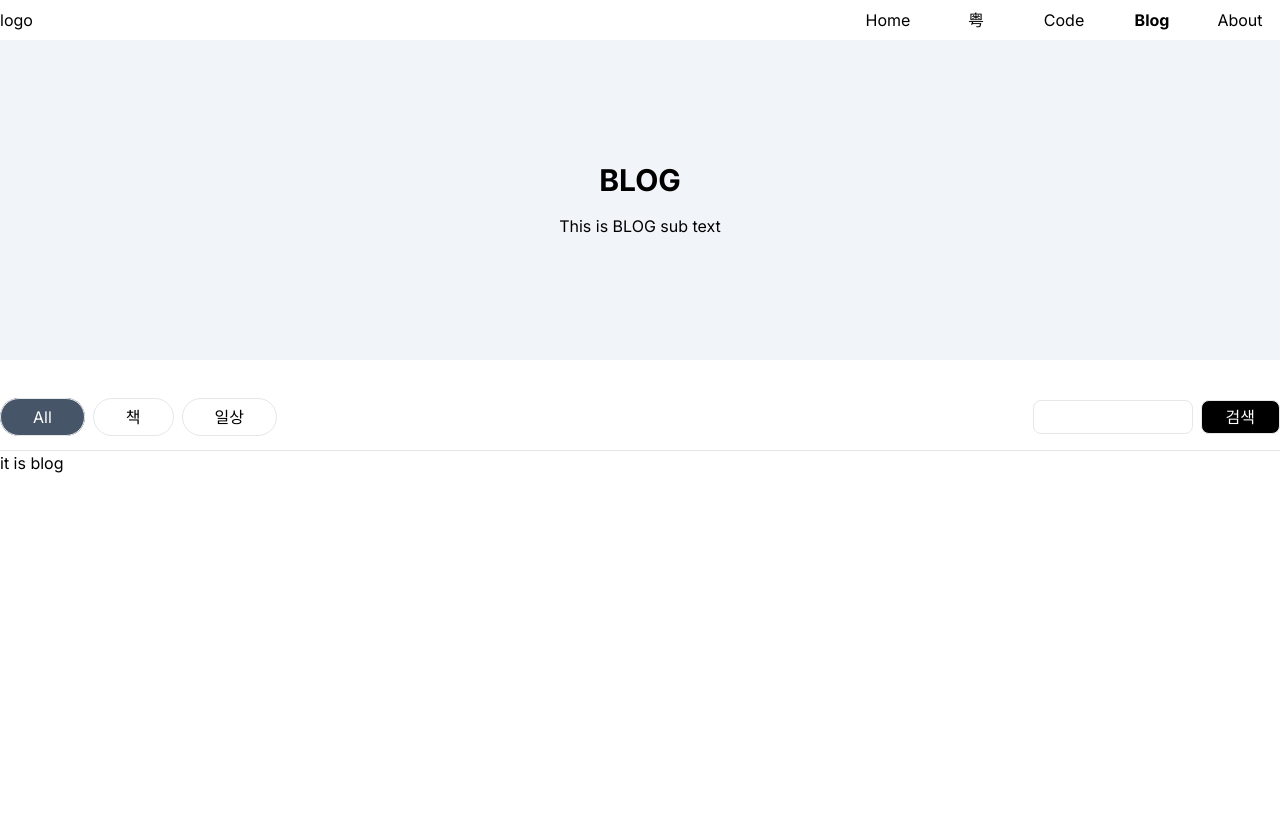
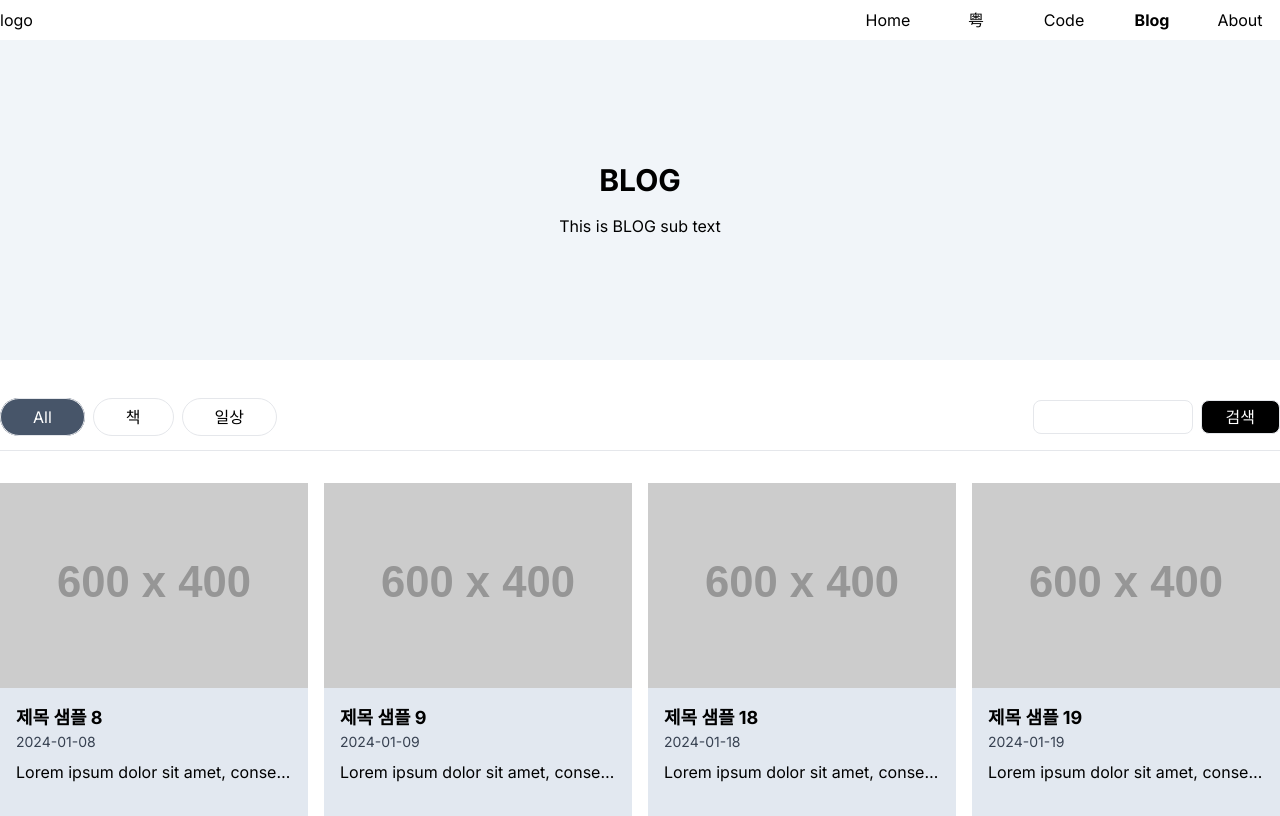
Before and after one commit to Dogkaebi5/blog, a Next.js app: page /blog in a window 1280 px wide. Built offline with nearby package versions, Linux system fonts and the light colour scheme.

Commit message:
카드, 카드리스트, 카드리스트 세터 분리 작성. 각 페이지 레이지아웃 삭제, 페이지에 구현

```diff
--- a/public/json/data.json
+++ b/public/json/data.json
@@ -1,5 +1,5 @@
 {
-  "data" : [
+  "data": [
     {
       "id": 1,
       "title": "제목 샘플 1",
@@ -40,7 +40,7 @@
       "id": 5,
       "title": "제목 샘플 5",
       "category": "code",
-      "tag": "html",
+      "tag": "HTML",
       "date": "2024-01-05T00:00:00",
       "thumbnail": "https://placehold.co/600x400.png",
       "content": "Lorem ipsum dolor sit amet, consectetur adipiscing elit, sed do eiusmod tempor incididunt ut labore et dolore magna aliqua. Ut enim ad minim veniam, quis nostrud exercitation ullamco laboris nisi ut aliquip ex ea commodo consequat. Duis aute irure dolor in reprehenderit in voluptate velit esse cillum dolore eu fugiat nulla pariatur. Excepteur sint occaecat cupidatat non proident, sunt in culpa qui officia deserunt mollit anim id est laborum."
@@ -49,7 +49,7 @@
       "id": 6,
       "title": "제목 샘플 6",
       "category": "code",
-      "tag": "css",
+      "tag": "CSS",
       "date": "2024-01-06T00:00:00",
       "thumbnail": "https://placehold.co/600x400.png",
       "content": "Lorem ipsum dolor sit amet, consectetur adipiscing elit, sed do eiusmod tempor incididunt ut labore et dolore magna aliqua. Ut enim ad minim veniam, quis nostrud exercitation ullamco laboris nisi ut aliquip ex ea commodo consequat. Duis aute irure dolor in reprehenderit in voluptate velit esse cillum dolore eu fugiat nulla pariatur. Excepteur sint occaecat cupidatat non proident, sunt in culpa qui officia deserunt mollit anim id est laborum."
@@ -58,7 +58,7 @@
       "id": 7,
       "title": "제목 샘플 7",
       "category": "code",
-      "tag": "javascript",
+      "tag": "JavaScript",
       "date": "2024-01-07T00:00:00",
       "thumbnail": "https://placehold.co/600x400.png",
       "content": "Lorem ipsum dolor sit amet, consectetur adipiscing elit, sed do eiusmod tempor incididunt ut labore et dolore magna aliqua. Ut enim ad minim veniam, quis nostrud exercitation ullamco laboris nisi ut aliquip ex ea commodo consequat. Duis aute irure dolor in reprehenderit in voluptate velit esse cillum dolore eu fugiat nulla pariatur. Excepteur sint occaecat cupidatat non proident, sunt in culpa qui officia deserunt mollit anim id est laborum."
@@ -130,7 +130,7 @@
       "id": 15,
       "title": "제목 샘플 15",
       "category": "code",
-      "tag": "html",
+      "tag": "HTML",
       "date": "2024-01-15T00:00:00",
       "thumbnail": "https://placehold.co/600x400.png",
       "content": "Lorem ipsum dolor sit amet, consectetur adipiscing elit, sed do eiusmod tempor incididunt ut labore et dolore magna aliqua. Ut enim ad minim veniam, quis nostrud exercitation ullamco laboris nisi ut aliquip ex ea commodo consequat. Duis aute irure dolor in reprehenderit in voluptate velit esse cillum dolore eu fugiat nulla pariatur. Excepteur sint occaecat cupidatat non proident, sunt in culpa qui officia deserunt mollit anim id est laborum."
@@ -139,7 +139,7 @@
       "id": 16,
       "title": "제목 샘플 16",
       "category": "code",
-      "tag": "css",
+      "tag": "CSS",
       "date": "2024-01-16T00:00:00",
       "thumbnail": "https://placehold.co/600x400.png",
       "content": "Lorem ipsum dolor sit amet, consectetur adipiscing elit, sed do eiusmod tempor incididunt ut labore et dolore magna aliqua. Ut enim ad minim veniam, quis nostrud exercitation ullamco laboris nisi ut aliquip ex ea commodo consequat. Duis aute irure dolor in reprehenderit in voluptate velit esse cillum dolore eu fugiat nulla pariatur. Excepteur sint occaecat cupidatat non proident, sunt in culpa qui officia deserunt mollit anim id est laborum."
@@ -148,7 +148,7 @@
       "id": 17,
       "title": "제목 샘플 17",
       "category": "code",
-      "tag": "javascript",
+      "tag": "JavaScript",
       "date": "2024-01-17T00:00:00",
       "thumbnail": "https://placehold.co/600x400.png",
       "content": "Lorem ipsum dolor sit amet, consectetur adipiscing elit, sed do eiusmod tempor incididunt ut labore et dolore magna aliqua. Ut enim ad minim veniam, quis nostrud exercitation ullamco laboris nisi ut aliquip ex ea commodo consequat. Duis aute irure dolor in reprehenderit in voluptate velit esse cillum dolore eu fugiat nulla pariatur. Excepteur sint occaecat cupidatat non proident, sunt in culpa qui officia deserunt mollit anim id est laborum."
--- a/src/app/about/page.js
+++ b/src/app/about/page.js
@@ -1,7 +1,3 @@
 export default function cantonese() {
-  return (
-    <>
-    it is about
-    </>
-  )
+  return <>it is about</>;
 }
--- a/src/app/blog/layout.js
+++ /dev/null
@@ -1,12 +0,0 @@
-import Heros from "../components/Heros";
-import SubNav from "../components/SubNav";
-
-export default function RootLayout({ children }) {
-  return (
-    <>
-      <Heros/>
-      <SubNav/>
-      {children}
-    </>
-  )
-}
--- a/src/app/blog/page.js
+++ b/src/app/blog/page.js
@@ -1,8 +1,13 @@
+import CardList from "../components/CardList";
+import Heros from "../components/Heros";
+import SubNav from "../components/SubNav";
 
-export default function cantonese() {
+export default function blog() {
   return (
     <>
-    it is blog
+      <Heros />
+      <SubNav />
+      <CardList />
     </>
-  )
+  );
 }
--- a/src/app/cantonese/layout.js
+++ /dev/null
@@ -1,12 +0,0 @@
-import Heros from "../components/Heros";
-import SubNav from "../components/SubNav";
-
-export default function RootLayout({ children }) {
-  return (
-    <>
-      <Heros/>
-      <SubNav/>
-      {children}
-    </>
-  )
-}
--- a/src/app/cantonese/page.js
+++ b/src/app/cantonese/page.js
@@ -1,8 +1,13 @@
+import CardList from "../components/CardList";
+import Heros from "../components/Heros";
+import SubNav from "../components/SubNav";
 
 export default function cantonese() {
   return (
     <>
-    it is cantonese
+      <Heros />
+      <SubNav />
+      <CardList />
     </>
-  )
+  );
 }
--- a/src/app/code/layout.js
+++ /dev/null
@@ -1,12 +0,0 @@
-import Heros from "../components/Heros";
-import SubNav from "../components/SubNav";
-
-export default function RootLayout({ children }) {
-  return (
-    <>
-      <Heros/>
-      <SubNav/>
-      {children}
-    </>
-  )
-}
--- a/src/app/code/page.js
+++ b/src/app/code/page.js
@@ -1,8 +1,13 @@
+import CardList from "../components/CardList";
+import Heros from "../components/Heros";
+import SubNav from "../components/SubNav";
 
-export default function cantonese() {
+export default function code() {
   return (
     <>
-    it is code
+      <Heros />
+      <SubNav />
+      <CardList />
     </>
-  )
+  );
 }
--- /dev/null
+++ b/src/app/components/Card.js
@@ -0,0 +1,29 @@
+import Image from "next/image";
+import Link from "next/link";
+
+const Card = (post) => {
+  return (
+    <div className="mt-4 bg-slate-200">
+      <Link href={"/read/" + post.data.id}>
+        <Image
+          className="w-full"
+          width={600}
+          height={400}
+          src={post.data.thumbnail}
+          alt="sample img"
+        />
+        <div className="px-4 pt-4 pb-8">
+          <h2 className="font-bold text-lg">{post.data.title}</h2>
+          <p className="text-gray-700 text-sm pb-2">
+            {post.data.date.split("T")[0]}
+          </p>
+          <p className="text-nowrap overflow-hidden text-ellipsis">
+            {post.data.content}
+          </p>
+        </div>
+      </Link>
+    </div>
+  );
+};
+
+export default Card;
--- a/src/app/components/CardList.js
+++ b/src/app/components/CardList.js
@@ -1,32 +1,29 @@
-"use client"
-
-import { useEffect, useState } from "react"
-import PageCard from "./PageCard"
+"use client";
+import { usePathname, useSearchParams } from "next/navigation";
+import { useEffect, useState } from "react";
+import Card from "./Card";
+import { setList } from "../controller/cardListSetter";
 
 const CardList = () => {
-  const [data, setData] = useState(null)
+  const [data, setData] = useState(null);
+  const path = usePathname();
+  const params = useSearchParams();
+  const tagPram = params.get("tag");
 
   useEffect(() => {
-    const fetchData = async() => {
-      try {
-        const res = await fetch('/json/data.json')
-        const jsonData = await res.json();
-        setData(jsonData);
-      }catch (err) {
-        console.error('Err fetch :',err)
-      }
-    }
-    fetchData()
-  },[]);
+    const postList = async () => {
+      const list = await setList(path, tagPram);
+      setData(list);
+    };
+    postList(path);
+  }, [path, tagPram]);
 
   return (
     <div className="mt-4 grid grid-cols grid-cols-1 md:grid-cols-2 lg:grid-cols-3 xl:grid-cols-4 gap-4">
-      {(data == null)
+      {data == null || data == undefined
         ? "글이 없습니다"
-        :data.data.map((post) =>
-          <PageCard key={post.id} data={post}/>
-      )}
+        : data.map((post) => <Card key={post.id} data={post} />)}
     </div>
-  )
-}
-export default CardList
+  );
+};
+export default CardList;
--- a/src/app/components/PageCard.js
+++ /dev/null
@@ -1,19 +0,0 @@
-import Image from "next/image"
-import Link from "next/link"
-
-const PageCard = (post) => {
-  return (
-  <div className="mt-4 bg-slate-200">
-    <Link href={"/read/"+post.data.id} >
-      <Image className="w-full" width={600} height={400} src={post.data.thumbnail} alt="sample img"/>
-      <div className="px-4 pt-4 pb-8">
-        <h2 className="font-bold text-lg">{post.data.title}</h2>
-        <p className="text-gray-700 text-sm pb-2">{post.data.date}</p>
-        <p className="text-nowrap overflow-hidden text-ellipsis">{post.data.content}</p>
-      </div>
-    </Link>
-  </div>
-  )
-}
-
-export default PageCard
--- /dev/null
+++ b/src/app/controller/cardListSetter.js
@@ -0,0 +1,24 @@
+async function fetchData() {
+  try {
+    const res = await fetch("/json/data.json");
+    const jsonData = await res.json();
+    return jsonData;
+  } catch (err) {
+    console.error("Err fetch :", err);
+    return null;
+  }
+}
+
+async function setList(path, tag) {
+  const jsonData = await fetchData();
+  const allData = jsonData.data;
+  let filteredData = allData.filter((post) => "/" + post.category == path);
+  if (allData == null) return null;
+  if (path == "/") return allData;
+  if (tag != null) {
+    filteredData = allData.filter((post) => post.tag == tag);
+  }
+  return filteredData;
+}
+
+export { setList };
```
